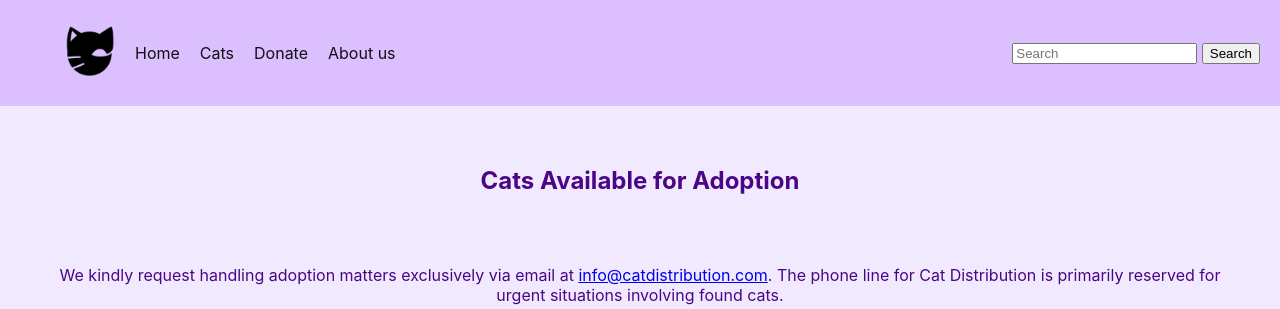
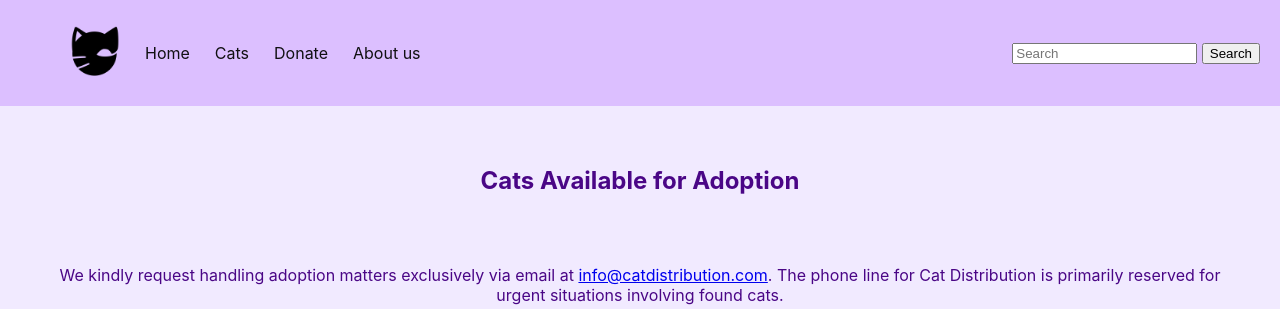
Before and after one commit to Ella22011/WebDevelopment24, a PHP site: page /pages/cats.html in a window 1280 px wide. Shown: the top 309 px of the page. Run offline with PHP 8.4, Linux system fonts and the light colour scheme.

Commit message:
Update styles-jemina.css

```diff
--- a/css/styles-jemina.css
+++ b/css/styles-jemina.css
@@ -34,11 +34,11 @@ body {
 }
 
 #main-nav ul li {
-    margin-right: 10px;
+    margin-right: 5px;
 }
 
 #main-nav a {
-    padding: 5px 5px;
+    padding: 5px 10px;
     text-decoration: none;
     color: rgb(17, 16, 18);
 }
```
